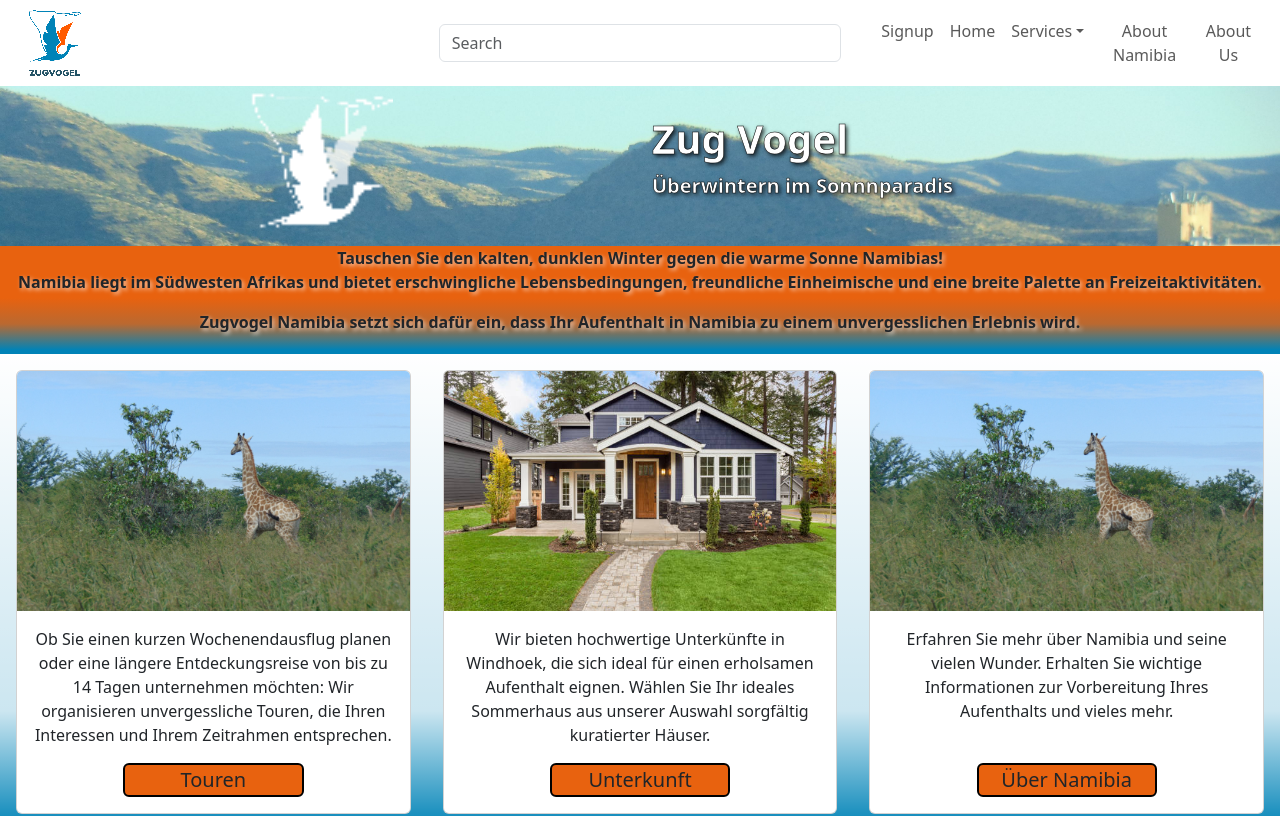
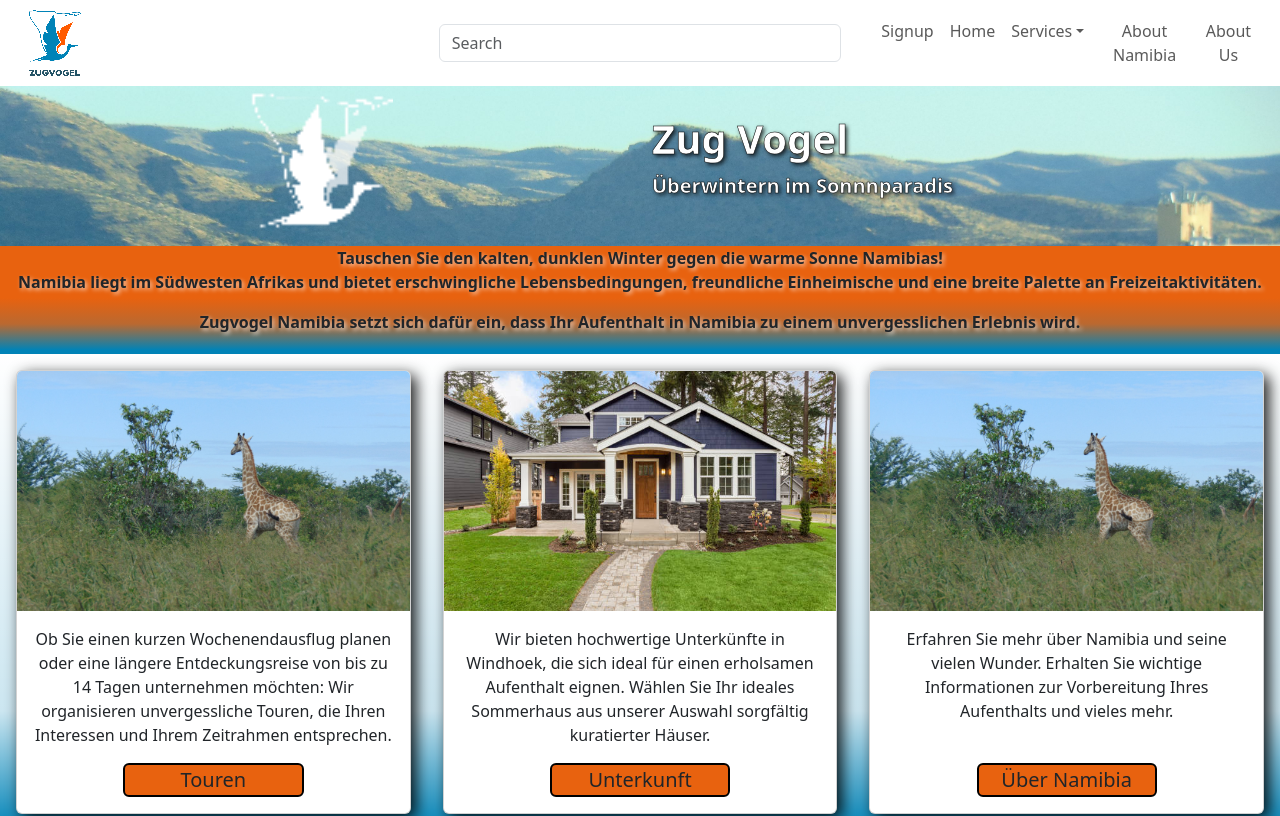
Before and after one commit to Inotila/Zug-Vogel, a React (Create React App) app in the folder frontend/: page / in a window 1280 px wide. Shown: the top 816 px of the page. Built offline with nearby package versions, Linux system fonts and the light colour scheme.

Commit message:
Updated link to tour page in nav

```diff
--- a/frontend/src/App.tsx
+++ b/frontend/src/App.tsx
@@ -4,7 +4,7 @@ import { BrowserRouter as Router, Route, Routes } from 'react-router-dom';
 import Navbar from './components/navbar/navbar';
 import Footer from './components/footer/footer';
 import HomePage from './components/home/home';
-import AccomodationPage from './components/accomdation/accomodation';
+import AccomodationPage from './components/accomdation/accommodation';
 import TourPage from './components/tours/tours';
 
 
--- a/frontend/src/components/home/assets/css/home.css
+++ b/frontend/src/components/home/assets/css/home.css
@@ -65,9 +65,9 @@
 /* CARD STYLING */
 
 .homepage-card {
-  /* Make the card fill the available space */
  display: flex;
- flex-direction: column; /* Stack content vertically */
+ flex-direction: column;
+ box-shadow: 5px 5px 15px rgba(0, 0, 0, 0.9);
 }
 
 .homepage-cover-image {
--- a/frontend/src/components/navbar/navbar.tsx
+++ b/frontend/src/components/navbar/navbar.tsx
@@ -73,7 +73,7 @@ const Navbar: React.FC = () => {
                       </Link>
                     </li>
                     <li>
-                      <Link className="dropdown-item" to="/#">
+                      <Link className="dropdown-item" to="/touren">
                         Tours
                       </Link>
                     </li>
--- a/frontend/src/components/tours/assets/css/tourCard.css
+++ b/frontend/src/components/tours/assets/css/tourCard.css
@@ -12,6 +12,8 @@
     align-items: center;
     flex-direction: row; /* Ensures image is on the left and text on the right */
     padding: 15px;
+    box-shadow: 5px 5px 15px rgba(0, 0, 0, 0.9);
+
 }
 
 .tour-content {
```
